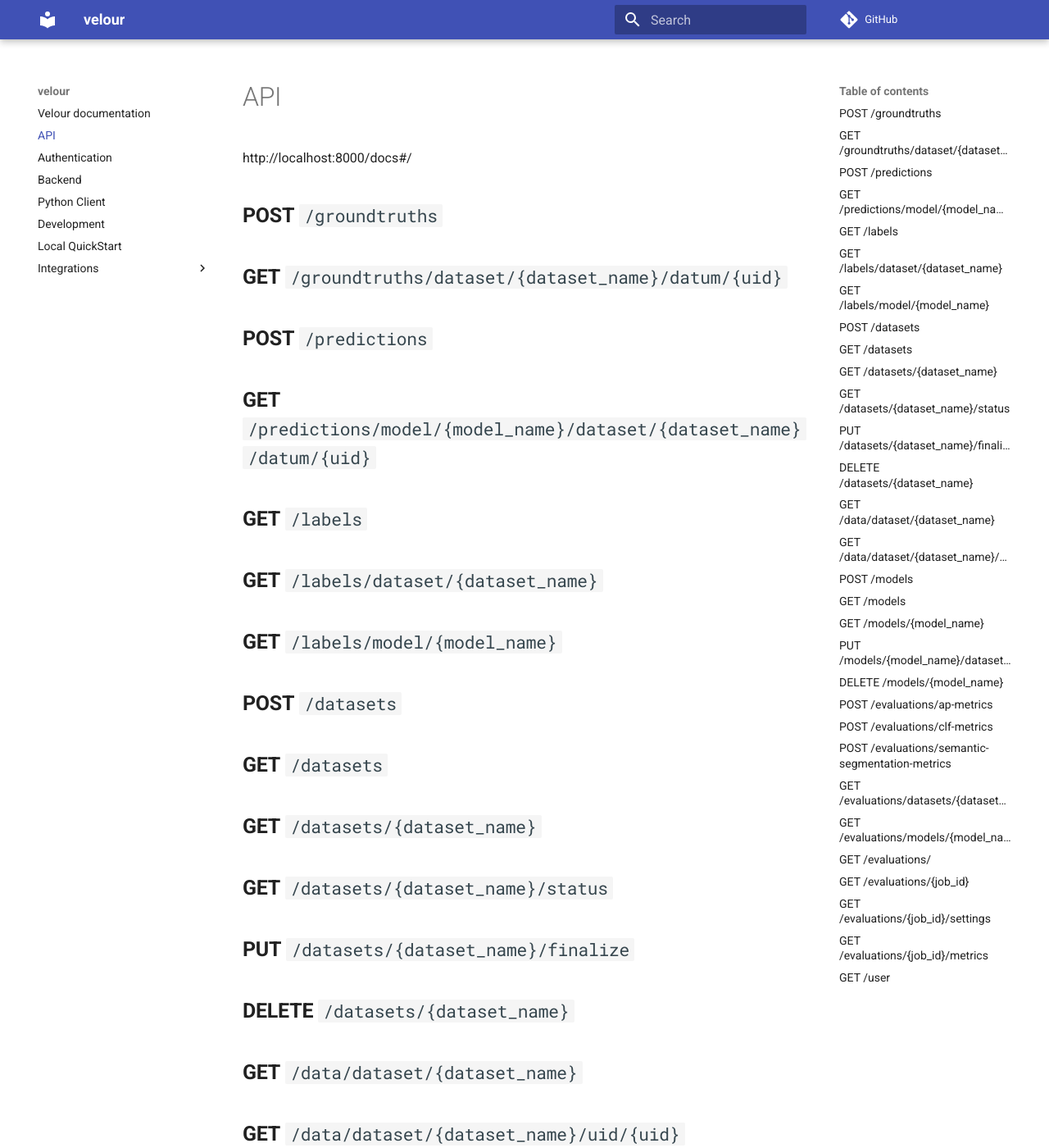
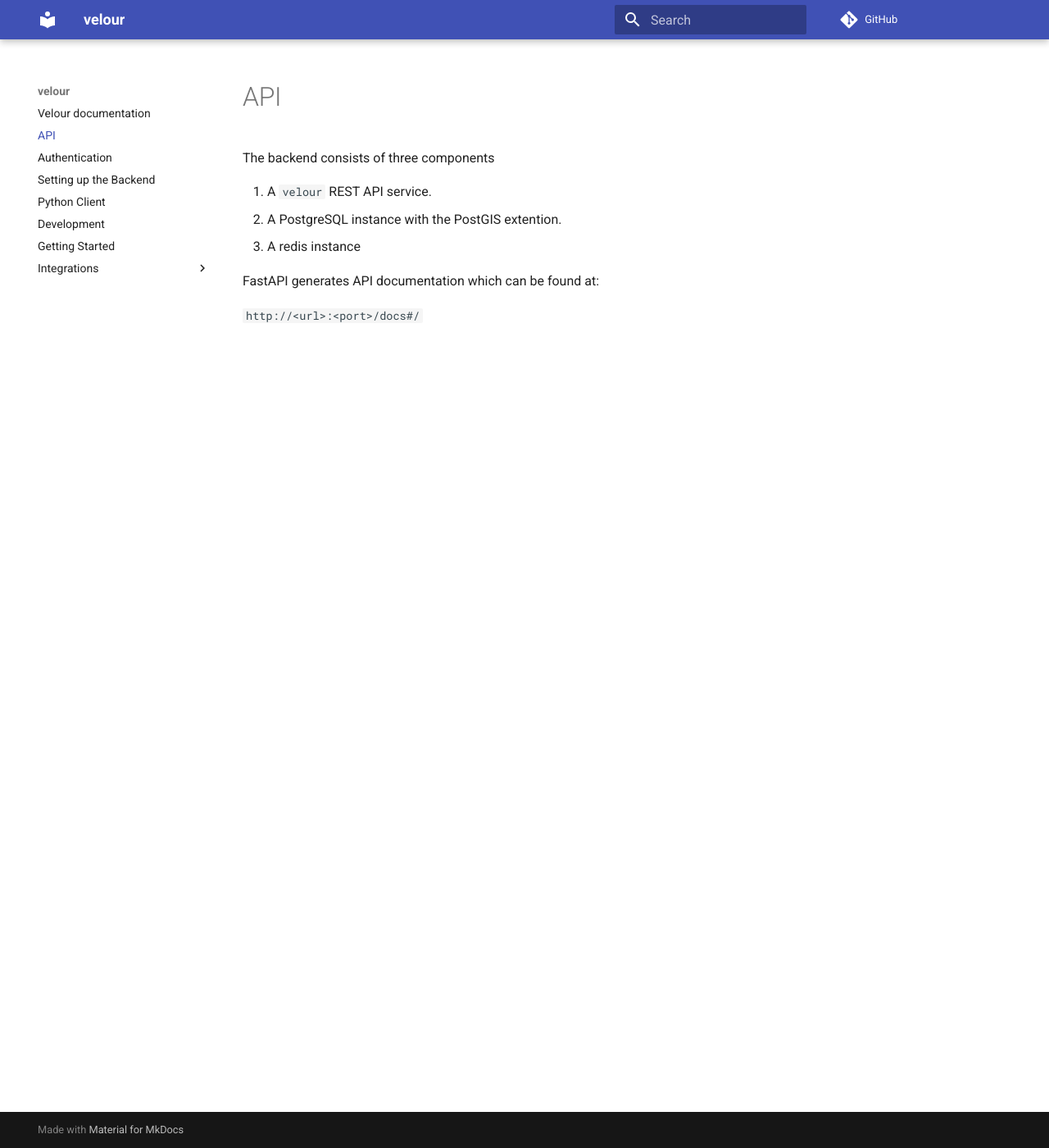
Before and after one commit to Striveworks/valor, an MkDocs documentation site: the page built from docs/api.md, in a window 1280 px wide and 1400 px high. Shown: the whole window at 82% size. Built offline with MkDocs 1.6.1 and Material for MkDocs 9.7.7, drawn with Linux system fonts in a browser that asks for light colours; comment, search, counter and statistics services are not loaded; some of the changed text lies outside the part shown.

Commit message:
wokring on docs

```diff
--- a/docs/api.md
+++ b/docs/api.md
@@ -1,34 +1,11 @@
 # API
 
-http://localhost:8000/docs#/
+The backend consists of three components
 
-## **POST** `/groundtruths`
-## **GET** `/groundtruths/dataset/{dataset_name}/datum/{uid}`
-## **POST** `/predictions`
-## **GET** `/predictions/model/{model_name}/dataset/{dataset_name}/datum/{uid}`
-## **GET** `/labels`
-## **GET** `/labels/dataset/{dataset_name}`
-## **GET** `/labels/model/{model_name}`
-## **POST** `/datasets`
-## **GET** `/datasets`
-## **GET** `/datasets/{dataset_name}`
-## **GET** `/datasets/{dataset_name}/status`
-## **PUT** `/datasets/{dataset_name}/finalize`
-## **DELETE** `/datasets/{dataset_name}`
-## **GET** `/data/dataset/{dataset_name}`
-## **GET** `/data/dataset/{dataset_name}/uid/{uid}`
-## **POST** `/models`
-## **GET** `/models`
-## **GET** `/models/{model_name}`
-## **PUT** `/models/{model_name}/datasets/{dataset_name}/finalize`
-## **DELETE** `/models/{model_name}`
-## **POST** `/evaluations/ap-metrics`
-## **POST** `/evaluations/clf-metrics`
-## **POST** `/evaluations/semantic-segmentation-metrics`
-## **GET** `/evaluations/datasets/{dataset_name}`
-## **GET** `/evaluations/models/{model_name}`
-## **GET** `/evaluations/`
-## **GET** `/evaluations/{job_id}`
-## **GET** `/evaluations/{job_id}/settings`
-## **GET** `/evaluations/{job_id}/metrics`
-## **GET** `/user`
+1. A `velour` REST API service.
+2. A PostgreSQL instance with the PostGIS extention.
+3. A redis instance
+
+FastAPI generates API documentation which can be found at:
+
+`http://<url>:<port>/docs#/`
```
Also changed, not shown: docs/backend.md (+8 -9 lines), docs/client.md (+82 -2 lines), docs/development.md (+21 -29 lines), docs/getting_started.md (+2 -6 lines).
